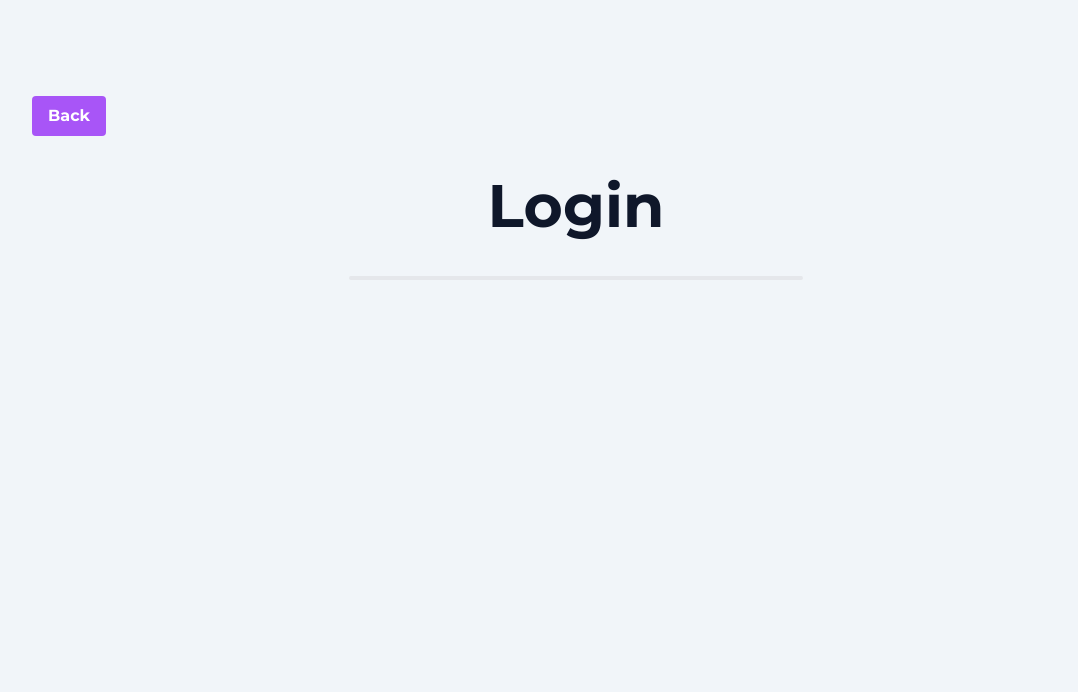
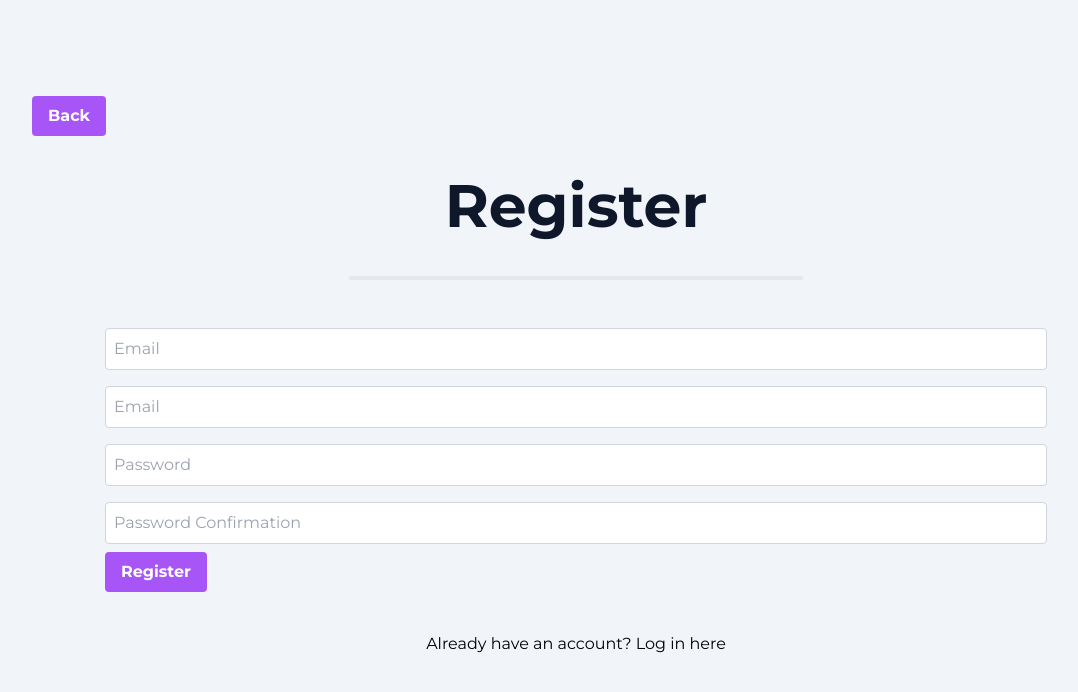
Before and after one commit to NotVeryAsh/Headless-Auth, a Next.js app in the folder frontend/: page /register in a window 1280 px wide. Shown: the top 692 px of the page, without its empty margins (64-1142 px from the left). Built offline with nearby package versions, Linux system fonts and the light colour scheme.

Commit message:
Change name of login form to authentication form to be used for registration as well

```diff
--- a/frontend/src/app/(auth)/login/page.tsx
+++ b/frontend/src/app/(auth)/login/page.tsx
@@ -1,4 +1,5 @@
-import LoginForm from "@/components/LoginForm";
+import AuthenticationForm from "@/components/AuthenticationForm";
+import Link from "next/link";
 
 function Login() {
 
@@ -12,10 +13,13 @@ function Login() {
         <>
             <h1 className="text-6xl font-bold text-slate-900">Login</h1>
             <hr className="w-5/12 h-1 bg-gray-200 rounded"></hr>
-            <LoginForm method={"POST"} action={"/api/auth/login"} buttonText={"Login"}>
+            <AuthenticationForm method={"POST"} action={"/api/auth/login"} buttonText={"Login"}>
                 <input type="email" name="email" placeholder="Email" className="w-full p-2 my-2 border border-gray-300 rounded" maxLength={255} />
                 <input type="password" name="password" placeholder="Password" className="w-full p-2 my-2 border border-gray-300 rounded" />
-            </LoginForm>
+            </AuthenticationForm>
+            <Link href={"/register"}>
+                Don&apos;t have an account? Sign up here
+            </Link>
         </>
     );
 }
--- a/frontend/src/app/(auth)/register/page.tsx
+++ b/frontend/src/app/(auth)/register/page.tsx
@@ -1,9 +1,27 @@
+import AuthenticationForm from "@/components/AuthenticationForm";
+import Link from "next/link";
+
 function Register() {
+
+    // TODO Add a form with inputs for email and password
+    // TODO Make the form a component - this might need to be a Client Component so we can UseState to determine when the form is being submitted
+    // - to prevent the user from spamming the form
+    // TODO Make the individual form elements individual components
+    // TODO Any of the components that require state such as input should be Client Components and use the 'use client' directive
 
     return (
         <>
-            <h1 className="text-6xl font-bold text-slate-900">Login</h1>
+            <h1 className="text-6xl font-bold text-slate-900">Register</h1>
             <hr className="w-5/12 h-1 bg-gray-200 rounded"></hr>
+            <AuthenticationForm method={"POST"} action={"/api/auth/register"} buttonText={"Register"}>
+                <input type="text" name="name" placeholder="Email" className="w-full p-2 my-2 border border-gray-300 rounded" maxLength={255} />
+                <input type="email" name="email" placeholder="Email" className="w-full p-2 my-2 border border-gray-300 rounded" maxLength={255} />
+                <input type="password" name="password" placeholder="Password" className="w-full p-2 my-2 border border-gray-300 rounded" />
+                <input type="password" name="password_confirmation" placeholder="Password Confirmation" className="w-full p-2 my-2 border border-gray-300 rounded" />
+            </AuthenticationForm>
+            <Link href={"/login"}>
+                Already have an account? Log in here
+            </Link>
         </>
     );
 }
--- a/frontend/src/components/LoginForm.tsx
+++ b/frontend/src/components/AuthenticationForm.tsx
@@ -73,7 +73,7 @@ async function loginUser(response: Response | undefined, name: string, errors: a
         return;
     }
 
-    if(response.status === 200) {
+    if(response.status === 200 || response.status === 201) {
 
         await storeAuthToken(data.token)
 
@@ -81,7 +81,7 @@ async function loginUser(response: Response | undefined, name: string, errors: a
     }
 }
 
-function LoginForm({method, action, name="login", buttonText, children}: {method: string, action: string, name?: string, buttonText?: string, children?: ReactNode}) {
+function AuthenticationForm({method, action, name="login", buttonText, children}: {method: string, action: string, name?: string, buttonText?: string, children?: ReactNode}) {
 
     const [isSubmitting, setIsSubmitting] = useState(false)
     const [errors, setErrors] = useState([])
@@ -103,4 +103,4 @@ function LoginForm({method, action, name="login", buttonText, children}: {method
     )
 }
 
-export default LoginForm;
+export default AuthenticationForm;
--- a/frontend/src/middleware.ts
+++ b/frontend/src/middleware.ts
@@ -8,7 +8,7 @@ export default async function middleware(request: NextRequest) {
     const authenticated = await getAuthToken() !== undefined
 
     // Check if user is trying to access dashboard page whilst not logged in
-    if (isPage(request, '/login') && authenticated) {
+    if ((isPage(request, '/login') || isPage(request, '/register')) && authenticated) {
         return NextResponse.redirect(new URL('/dashboard', request.url))
     }
 
```
